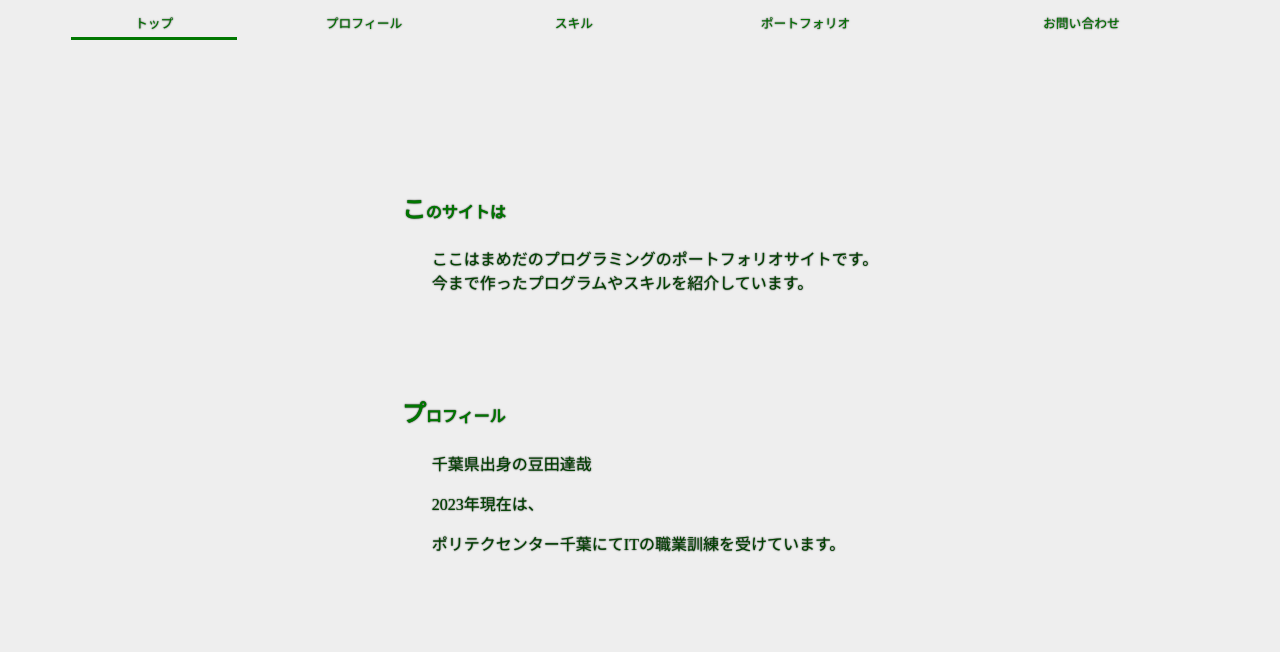
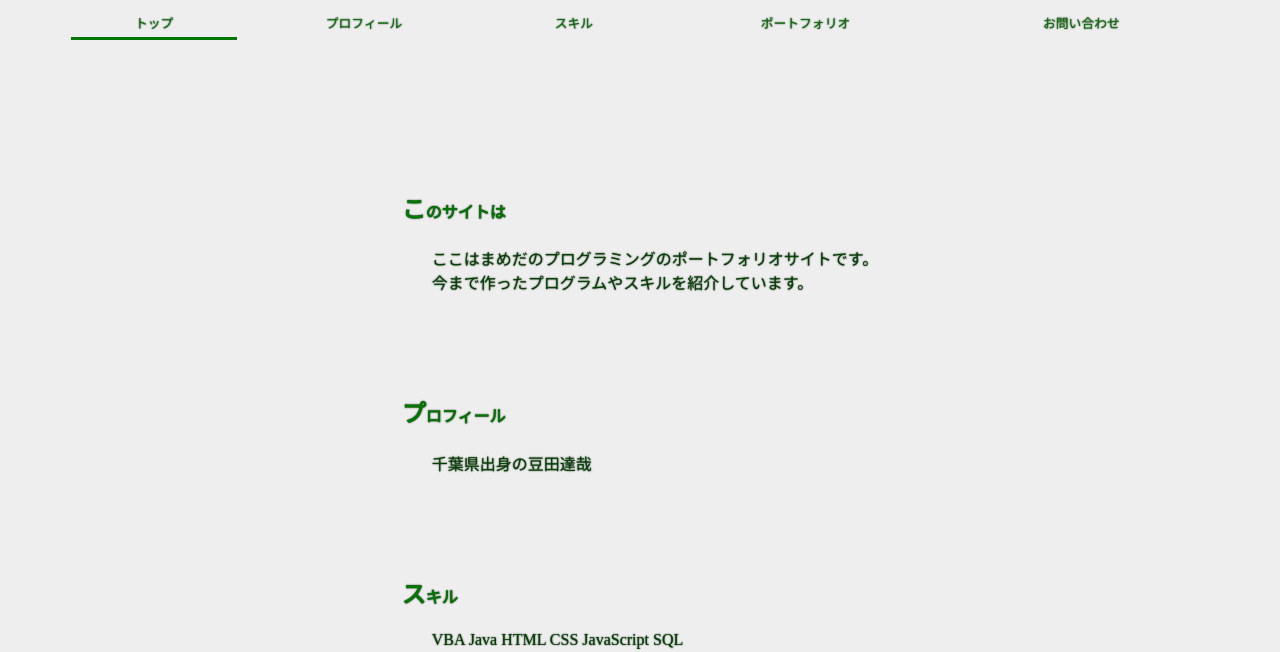
Before and after one commit to mamedatatsuya/portfolio, a plain HTML site: page index.html in a window 1280 px wide. Shown: the part 106-758 px from the top of the page. Drawn offline with nearby package versions, Linux system fonts and the light colour scheme.

Commit message:
Update index.html

```diff
--- a/index.html
+++ b/index.html
@@ -36,8 +36,6 @@
 		<div class="paragraph" id="profile">
 			<h4>プロフィール</h4>
 			<p class="contents">千葉県出身の豆田達哉</p>
-			<p class="contents">2023年現在は、</p>
-			<p class="contents">ポリテクセンター千葉にてITの職業訓練を受けています。</p>
 		</div>
 
 		<div class="paragraph" id="skill">
```
